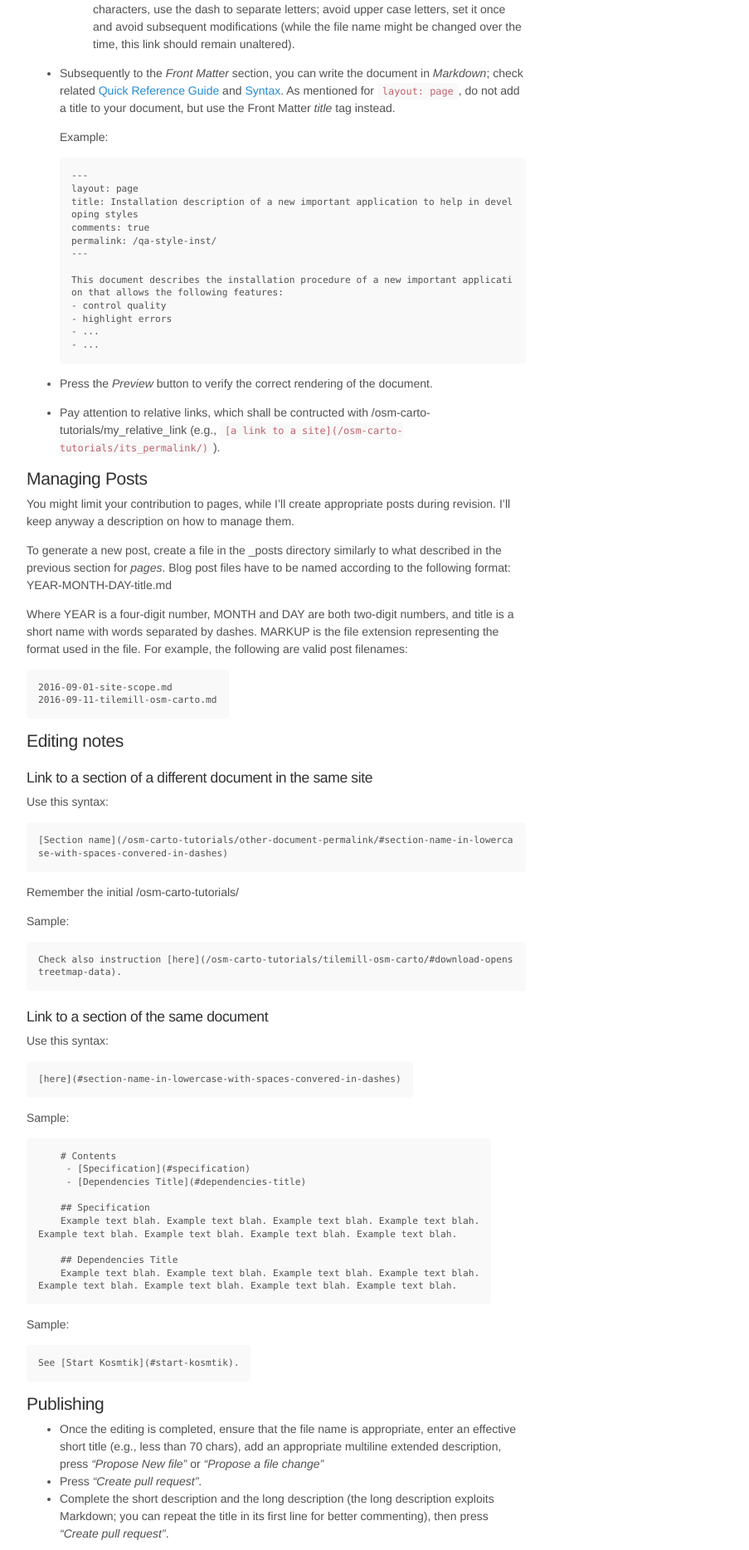
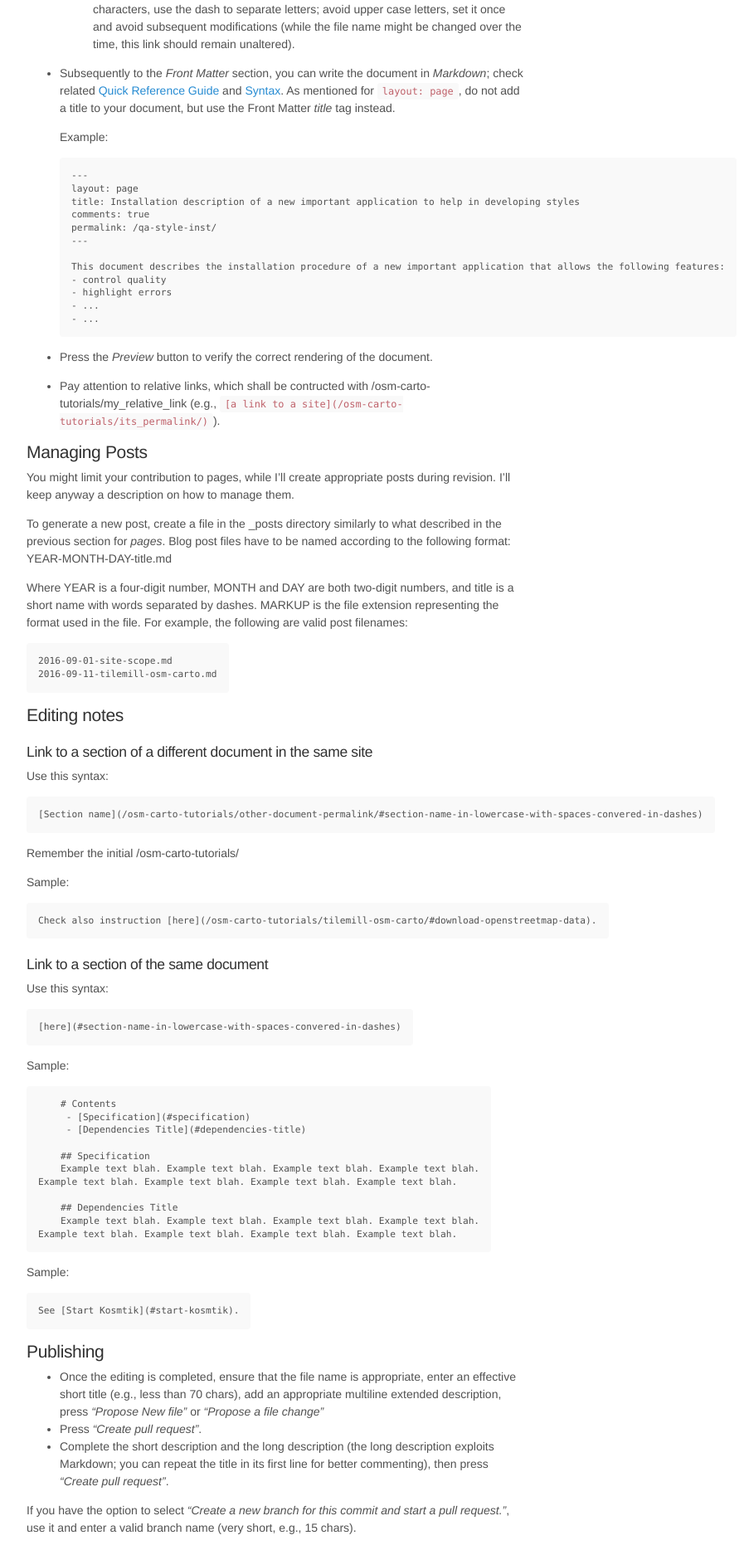
Before and after one commit to Ircama/osm-carto-tutorials, a Jekyll site: the page built from pages/how-to-contribute.md, in a window 1280 px wide. Shown: the part 1234-3102 px from the top of the page at 83% size, without its empty margins (243-1146 px from the left). Built offline with Jekyll 4.4.1, drawn with Linux system fonts in a browser that asks for light colours; comment, search, counter and statistics services are not loaded.

Commit message:
Update poole.css

```diff
--- a/public/css/poole.css
+++ b/public/css/poole.css
@@ -161,7 +161,6 @@ code {
 /* Make code block overflow */
 .highlight pre {
   display: inline-block;
-  word-wrap: normal;
 }
 pre {
   display: block;
@@ -177,6 +176,7 @@ pre {
   background-color: #f9f9f9;
 }
 pre code {
+  white-space: pre;
   padding: 0;
   font-size: 100%;
   color: inherit;
```
